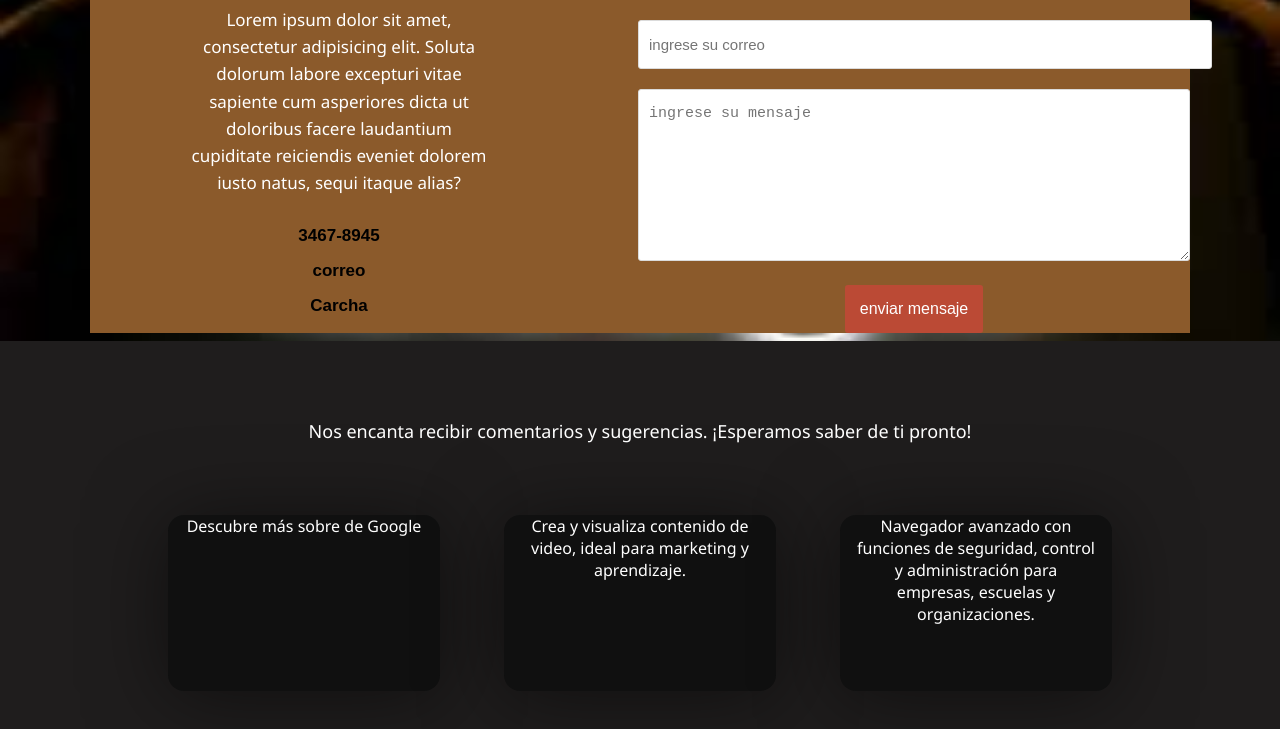
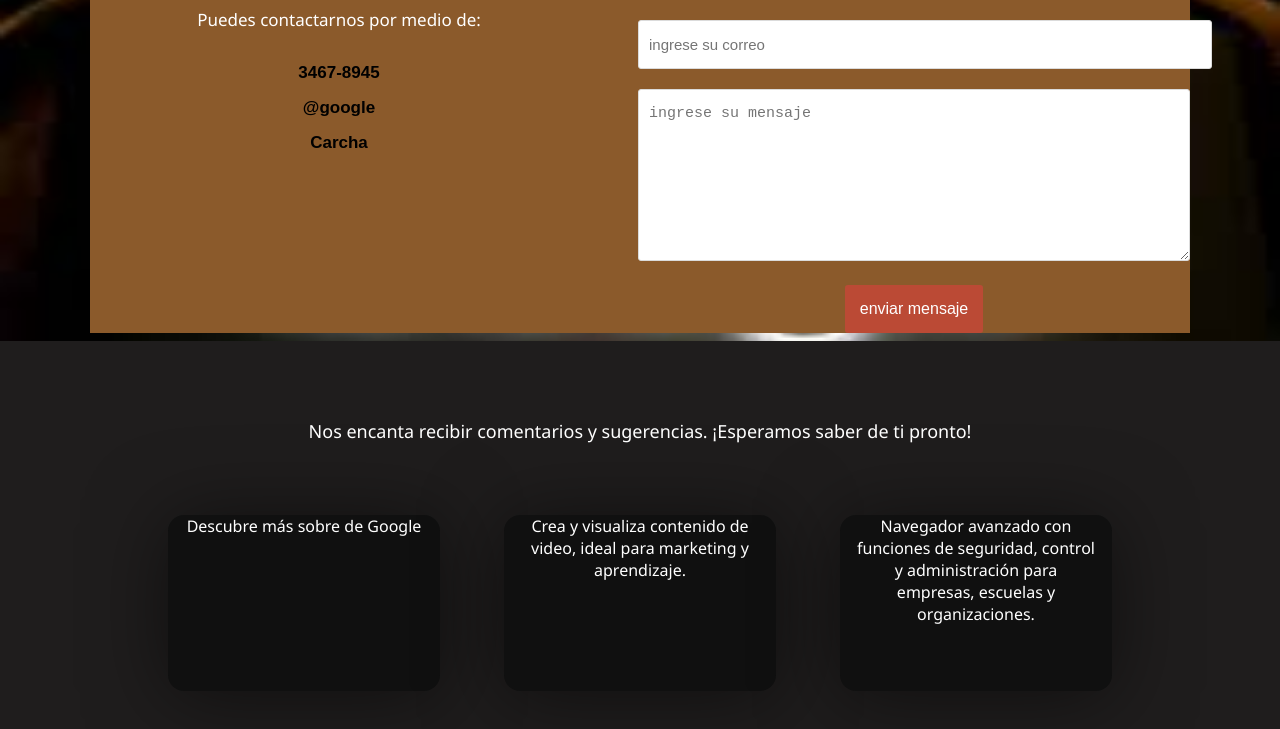
Before and after one commit to yessenia916/Proyecto-2, a plain HTML site: page contacto.html in a window 1280 px wide. Shown: the part 139-868 px from the top of the page. Drawn offline with Linux system fonts and the light colour scheme.

Commit message:
Update contacto.html

```diff
--- a/contacto.html
+++ b/contacto.html
@@ -35,11 +35,9 @@
         <div class="container-form">
      <div class="info-form">
         <h2>contacto</h2>
-        <p>Lorem ipsum dolor sit amet, consectetur adipisicing elit.
-            Soluta dolorum labore excepturi vitae sapiente cum asperiores dicta ut doloribus
-            facere laudantium cupiditate reiciendis eveniet dolorem iusto natus, sequi itaque alias?</p>
+        <p>Puedes contactarnos por medio de:</p>
             <a href="#">3467-8945</a>
-            <a href="#">correo</a>
+            <a href="#">@google</a>
             <a href="#">Carcha</a>
      </div>
      <form action="#" autocomplete="of">
```
